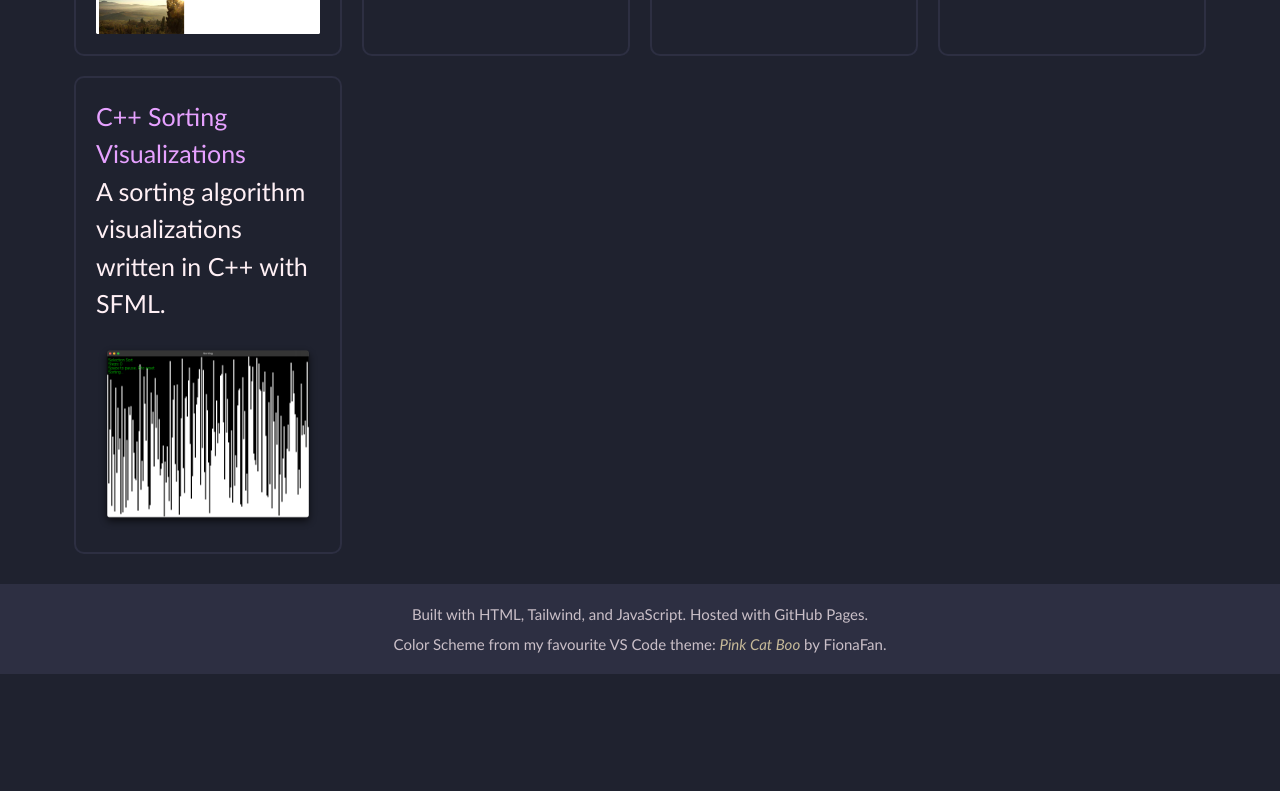
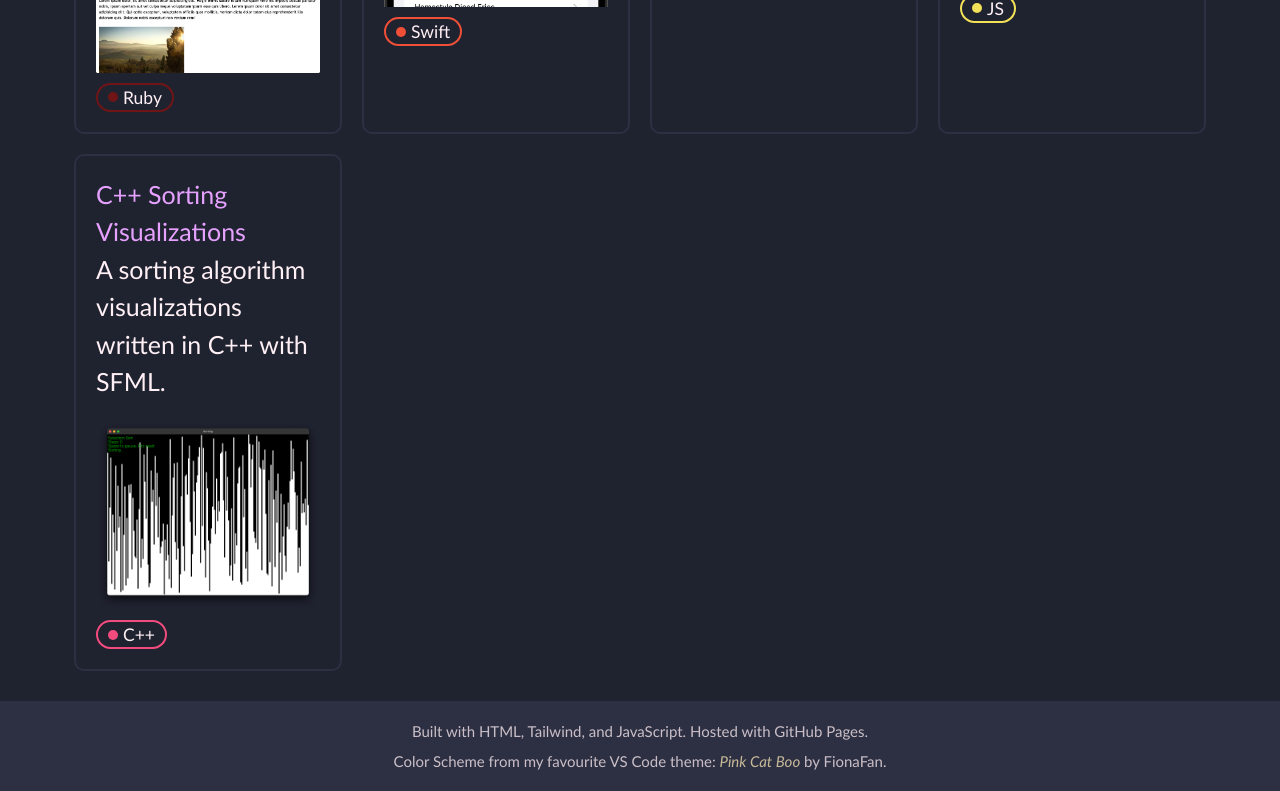
Before and after one commit to aidanc2004/aidanc2004.github.io, a website: page index.html in a window 1280 px wide. Shown: the part 2673-3464 px from the top of the page. Before the commit the page ends 3347 px from the top, so only its background shows below. Drawn offline with Linux system fonts and the light colour scheme.

Commit message:
Add GitHub-like language tags

```diff
--- a/index.html
+++ b/index.html
@@ -6,6 +6,7 @@
     <meta charset="UTF-8">
     <meta name="viewport" content="width=device-width, initial-scale=1.0">
     <link rel="stylesheet" href="/dist/output.css">
+    <link rel="stylesheet" href="/src/language-colors.css">
     <script src="/src/script.js" defer></script>
     <title>Aidan Carey</title>
 </head>
@@ -24,7 +25,6 @@
         <div id="headerScroll" class="absolute bottom-4 opacity-0 transition-opacity ease-in delay-[1600ms] duration-700">
             <a href="#about" class="opacity-50 px-2 rounded-full hover:opacity-80 hover:drop-shadow-[0_0_0.5rem_#fa508c] transition-[drop_shadow] ease-in-out duration-300">V</a>
         </div>
-
     </header>
 
     <!-- Where the project's description will be once clicked -->
@@ -60,7 +60,7 @@
 
         <h2 class="text-purple text-2xl">Interests</h2>
         <ul class="list-disc py-4 w-[80vw]">
-            <li>Perl programming</li>
+            <li>...</li>
         </ul>
 
         <h2 class="text-purple text-2xl">Contact</h2>
--- /dev/null
+++ b/src/language-colors.css
@@ -0,0 +1,15 @@
+/* Language Colors */
+
+.perl-border { border-color: #0198c1; }
+.c-border { border-color: #545454; }
+.js-border { border-color: #f2e059; }
+.ruby-border { border-color: #701516; }
+.swift-border { border-color: #ef4f37; }
+.cpp-border { border-color: #f24b7d; }
+
+.perl-bg { background-color: #0198c1; }
+.c-bg { background-color: #545454; }
+.js-bg { background-color: #f2e059; }
+.ruby-bg { background-color: #701516; }
+.swift-bg { background-color: #ef4f37; }
+.cpp-bg { background-color: #f24b7d; }
--- a/src/script.js
+++ b/src/script.js
@@ -16,7 +16,7 @@ const closeDescription = document.getElementById("closeDescription");
 
 closeDescription.addEventListener("click", toggleDescription)
 
-// Transition on loading website
+// Header ocpacity transitions on loading website
 headerImage.style.opacity = 1;
 headerName.style.opacity = 1;
 headerScroll.style.opacity = 1;
@@ -35,6 +35,7 @@ let projects = [
         "shortDesc": "Very simple shell written in C.",
         "description": `A very simple shell I wrote to get more familiar with C and low level programming.`,
         "link": `${github}shell`,
+        "lang": "C"
     },
     {
         "name": "Game of Life",
@@ -44,7 +45,8 @@ let projects = [
             die if they have >3 or <2 neighbours, and a dead cell becomes alive with 3 neighbours. It's in C with the Raylib graphics library I wrote while learning
             cellular automata. It takes the number of rows and columns as command line arguments and clicking will add or remove a cell.`,
         "link": `${github}game-of-life`,
-        "img": "Game-Of-Life.gif"
+        "img": "Game-Of-Life.gif",
+        "lang": "C"
     },
     {
         "name": "acorn-downloader",
@@ -54,7 +56,8 @@ let projects = [
             that I've missed or haven't downloaded. To make this easier, I made a web scraper using Perl with WWW::Mechanize to automatically login and download
             all resources from all of my in-progress courses into seperate directories.`,
         "link": `${github}acorn-downloader`,
-        "img": "Acorn-Downloader.png"
+        "img": "Acorn-Downloader.png",
+        "lang": "Perl"
     },
     {
         "name": "wheelock-perl",
@@ -62,14 +65,16 @@ let projects = [
         "description": `I spend a lot of time working in the terminal, so I decided to quickly reimplement my Swift frontend for Acadia University's dining hall as
         a command line app using Perl. You can choose a period to view (breakfast, lunch, dinner), view the menu at a specific date, and filter by categories.`,
         "link": `${github}wheelock-perl`,
-        "img": "Wheelock-Perl.png"
+        "img": "Wheelock-Perl.png",
+        "lang": "Perl"
     },
     {
         "name": "Campground Reservation Website",
         "shortDesc": "A Ruby on Rails web application where customers can book reservations for a campsite.",
         "description": "While working at Jeff's Hideaway campground as a summer job, I worked a lot with their campground reservation software,\n        Campground Master, and their website made using Wordpress. I noticed how these two programs worked with different databases, meaning that once\n        someone booked a site we would have to copy it over to the other program. This inspired me to create my own reservation software.",
         "link": `${github}Campground-Website`,
-        "img": "Campground.png"
+        "img": "Campground.png",
+        "lang": "Ruby"
     },
     {
         "name": "Wheelock Hall",
@@ -78,33 +83,37 @@ let projects = [
         "description": "Being a student at Acadia, I use the online menu at Dine on Campus all the time to figure out what's on the menu,\n        but I found it annoying to constantly need go to the website to check so I decided to make my own frontend. The app was\n        also designed to work with any other school that uses Dine on Campus for it's menu with minimal tweaking.",
         "link": `${github}Wheelock-Hall-App`,
         "img": "Wheelock-1.png",
-        "img2": "Wheelock-2.png"
+        "img2": "Wheelock-2.png",
+        "lang": "Swift"
     },
     {
         "name": "Graphing Calculator",
         "shortDesc": "A graphing calculator made with JavaScript and HTML canvas.",
         "description": "A graphing calculator made with HTML, CSS and vanilla Javascript that can graph multiple different equations at once\n        and show a clicked point on a function. You can manipulate the shown domain and range by dragging and scrolling the graph. There are\n        also example equations in the help menu in the bottom left.",
         "link": "/src/graphing-calculator",
+        "linkName": "Page",
         "img": "Graphing-Calculator.png",
-        "linkName": "Page"
+        "lang": "JS"
     },
     {
         "name": "NodeJS Chatroom",
         "shortDesc": "A Discord-like chatroom written in JavaScript and NodeJS using WebSockets.",
         "description": "A very simple proof of concept chatroom web app inspired by Discord, with the frontend in vanilla Javascript, HTML, and CSS and\n        a backend server in NodeJS where multiple users and join and chat with each other. Any user that joins can see the chat history of the server,\n        and can change their profile picture and username color, which will be reflected on the other users.",
         "link": `${github}chatroom`,
-        "img": "Chatroom.png"
+        "img": "Chatroom.png",
+        "lang": "JS"
     },
     {
         "name": "C++ Sorting Visualizations",
         "shortDesc": "A sorting algorithm visualizations written in C++ with SFML.",
         "description": "A C++ and SFML program which showcases different sorting algorithms and the amount of steps it takes to do complete them.\n        This includes alogrithms such as selection sort, insertion sort, quick sort, and also more impractical algorithms such as\n        bogo sort and sleep sort.",
         "link": "https://github.com/aidanc2004/Cpp-Sorting-Visualization",
-        "img": "Sorting.png"
+        "img": "Sorting.png",
+        "lang": "C++"
     }
 ];
 
-// Generate projects from array of objects
+// Generate project thumbnails from array of objects
 for (let i = 0; i < projects.length; i++) {
     let project = projects[i];
 
@@ -112,24 +121,45 @@ for (let i = 0; i < projects.length; i++) {
     projectDiv.className = `border-2 bg-dark-gray border-gray rounded-lg m-2 p-4 hover:drop-shadow-[0_0_0.5rem_#fa508c]
                             cursor-pointer transition-[drop_shadow] duration-150 ease-in-out`;
 
+    // Project Title
     let projectName = document.createElement("h2");
     projectName.textContent = project.name;
     projectName.className = "text-purple";
 
+    // Thumbnail description
     let projectShortDesc = document.createElement("p");
     projectShortDesc.textContent = project.shortDesc;
 
-    let projectThumb = document.createElement("img");
-
+    // If it doesn't have a thumbnail then use the regular image
     if (project.thumb == undefined) project.thumb = project.img;
 
+    let projectThumb = document.createElement("img");
     projectThumb.src = "/src/imgs/" + project.thumb;
     projectThumb.alt = project.name;
     projectThumb.className = "pt-4";
 
+    // Language tag
+    let language = project.lang;
+    let languageLower = language.toLowerCase();
+    if (language == "C++") languageLower = "cpp";
+
+    let languageTagDiv = document.createElement("div");
+    languageTagDiv.className = `flex w-fit mt-2 px-2 items-center rounded-full border-2 ${languageLower}-border`;
+
+    let languageTagDot = document.createElement("div");
+    languageTagDot.className = `h-2 w-2 ${languageLower}-bg rounded-full mr-1 inline-block`;
+
+    let languageTagName = document.createElement("p");
+    languageTagName.className = "text-sm";
+    languageTagName.textContent = project.lang;
+
+    languageTagDiv.appendChild(languageTagDot);
+    languageTagDiv.appendChild(languageTagName);
+
     projectDiv.appendChild(projectName);
     projectDiv.appendChild(projectShortDesc);
     projectDiv.appendChild(projectThumb);
+    projectDiv.appendChild(languageTagDiv)
 
     projectsGrid.appendChild(projectDiv);
 }
```
Also changed, not shown: dist/output.css.
